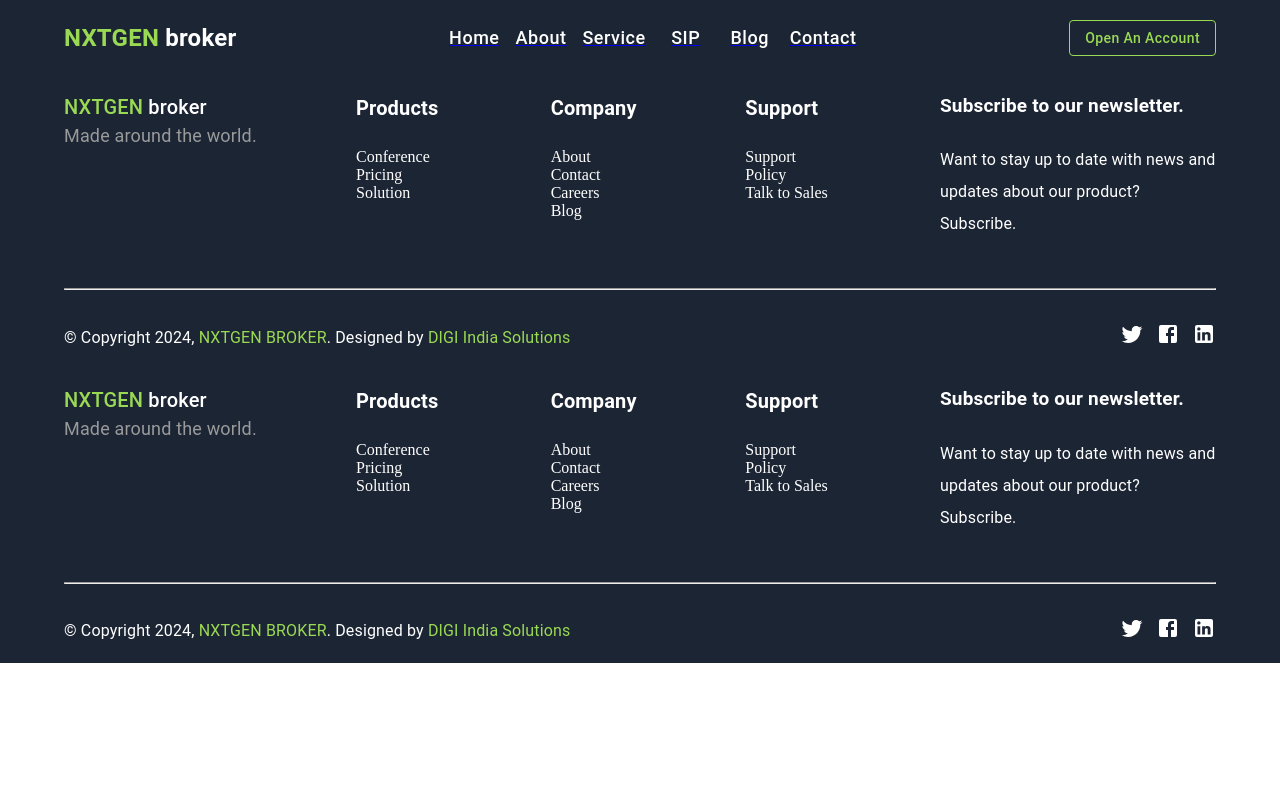
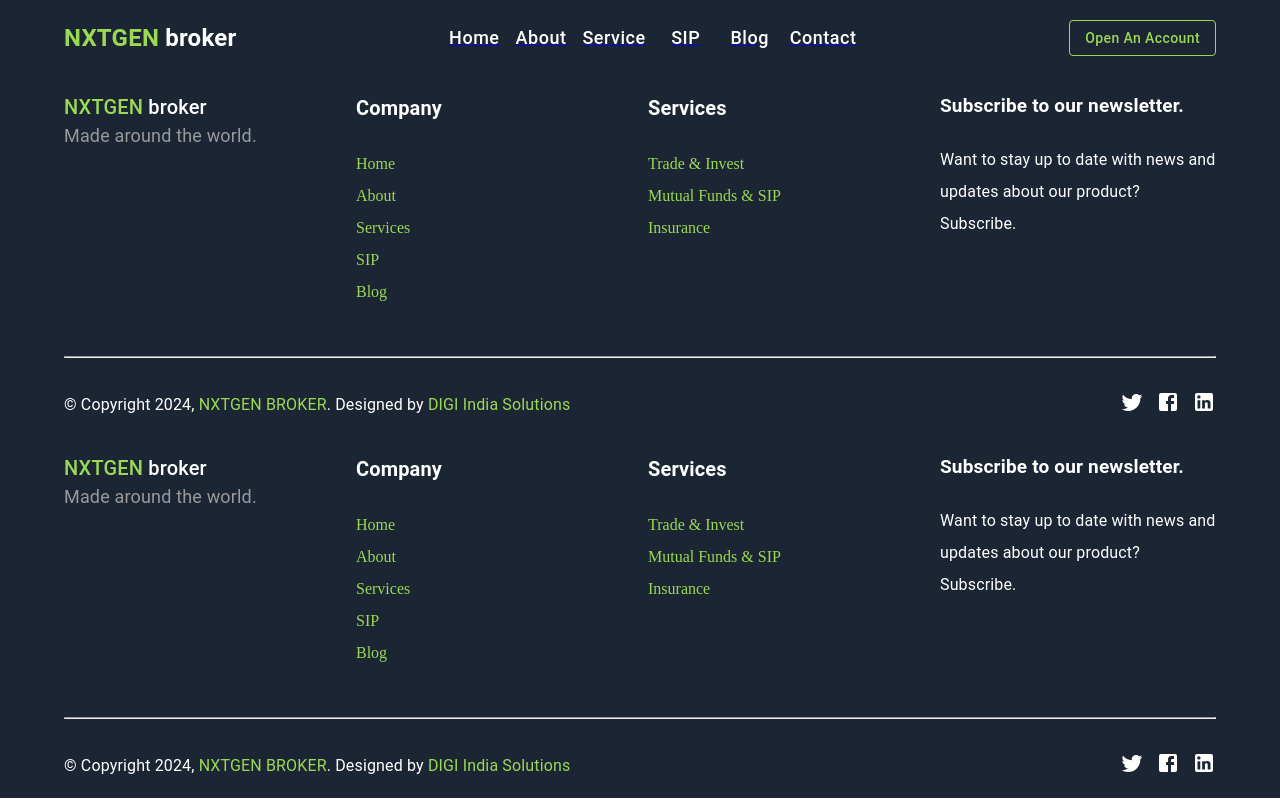
Before and after one commit to GOURAVPANCHAL/stock-broker-Next.js, a Next.js app: page /Footer in a window 1280 px wide. Built offline with nearby package versions, Linux system fonts and the light colour scheme.

Commit message:
new change

```diff
--- a/src/app/Footer/footer.css
+++ b/src/app/Footer/footer.css
@@ -3,5 +3,13 @@
     list-style-type: none;
     text-align: start;
     color: white;
-    font-family: poppins
+    font-family: poppins;
+    line-height: 2;
+
+
 }
+
+.footerul li a{
+    color: rgb(154, 217, 83);
+    text-decoration: none;
+}
--- a/src/app/Footer/page.js
+++ b/src/app/Footer/page.js
@@ -1,31 +1,23 @@
 "use client";
-import React, { useState } from "react";
+import React from "react";
 import Container from "@mui/material/Container";
 import {
   Box,
   Grid,
-  TextField,
   Typography,
 } from "@mui/material";
 import TwitterIcon from "@mui/icons-material/Twitter";
 import FacebookIcon from "@mui/icons-material/Facebook";
 import LinkedInIcon from "@mui/icons-material/LinkedIn";
 import Image from "next/image";
-import "../Footer/footer.css";
-import { Link } from "react-router-dom";
+import Link from "next/link"; // Correct import for Link
 import { useRouter } from "next/navigation";
-
+import './footer.css'
 const Footer = () => {
-  const [age, setAge] = useState("");
   const router = useRouter();
 
-  const handleChange = (event) => {
-    setAge(event.target.value);
-  };
-
   return (
-    <>
-      <Box mt={2} style={{ backgroundColor: '#1C2534'}}>
+    <Box mt={2} sx={{ backgroundColor: '#1C2534' }}>
       <Container>
         <Grid container spacing={2}>
           <Grid
@@ -35,7 +27,7 @@
             md={3}
           >
             <Typography color="rgb(154, 217, 83)" fontSize="20px" fontWeight="500">
-                NXTGEN <span style={{ color: 'white' }}> broker</span>
+              NXTGEN <span style={{ color: 'white' }}>broker</span>
             </Typography>
             <Typography fontSize="18px" color="#9A9A9A">
               Made around the world.
@@ -50,33 +42,17 @@
             <Typography fontSize="28px" fontWeight="600">
               <Image
                 alt="vector"
-                  src="/Vector.webp" // Use the correct path for your image
-                  width={100} // Adjust the width as needed
-                  height={100} // Adjust the height as needed
+                src="/Vector.webp"
+                width={100}
+                height={100}
               /> EverntUp.
             </Typography>
             <Typography mt={1} mb={4} fontSize="16px" color="#9A9A9A">
               Made around the world.
             </Typography>
           </Grid>
-            <Grid item xs={6} md={2}>
-              <Typography
-                variant="h6"
-                fontSize="20px"
-                fontWeight="600"
-                mb={3}
-                color="white"
-              >
-                Products
-              </Typography>
-              <ul className="footerul">
-                <li key="conference">Conference</li>
-                <li key="pricing">Pricing</li>
-                <li key="solution">Solution</li>
-              </ul>
-            </Grid>
 
-            <Grid item xs={6} md={2}>
+          <Grid item xs={6} md={3}>
             <Typography
               variant="h6"
               fontSize="20px"
@@ -87,13 +63,14 @@
               Company
             </Typography>
             <ul className="footerul">
-                <li key="about">About</li>
-                <li key="contact">Contact</li>
-                <li key="career">Careers</li>
-                <li key="blog">Blog</li>
+              <li key="Home"><Link href="/">Home</Link></li>
+              <li key="about"><Link href="/about">About</Link></li>
+              <li key="Services"><Link href="/service">Services</Link></li>
+              <li key="SIP"><Link href="/sip">SIP</Link></li>
+              <li key="blog"><Link href="/blog">Blog</Link></li>
             </ul>
           </Grid>
-            <Grid item xs={6} md={2}>
+          <Grid item xs={6} md={3}>
             <Typography
               variant="h6"
               fontSize="20px"
@@ -101,15 +78,15 @@
               color="white"
               mb={3}
             >
-                Support
+              Services
             </Typography>
             <ul className="footerul">
-                <li key="support">Support</li>
-                <li key="policy">Policy</li>
-                <li key="talk">Talk to Sales</li>
+              <li key="support"><Link href="/trade"> Trade & Invest</Link></li>
+              <li key="policy"><Link href="/mutualfunds"> Mutual Funds & SIP</Link></li>
+              <li key="talk"><Link href="/insurance"> Insurance</Link></li>
             </ul>
           </Grid>
-            <Grid item md={3}>
+          <Grid item md={3} xs={6}>
             <Typography mb={3} fontSize="19px" fontWeight="600" color="white">
               Subscribe to our newsletter.
             </Typography>
@@ -121,12 +98,11 @@
         <hr style={{ marginTop: "2rem", marginBottom: "2rem" }} />
       </Container>
 
-        <Container style={{ paddingBottom: "1rem", color: 'white' }}>
-          <Grid container style={{ alignItems: "center" }}>
+      <Container sx={{ paddingBottom: "1rem", color: 'white' }}>
+        <Grid container sx={{ alignItems: "center" }}>
           <Grid item md={11} xs={12}>
             <Typography fontSize="16px" color="white">
-              © Copyright 2024, <span style={{ color: "rgb(154, 217, 83)" }}>NXTGEN BROKER</span>. Designed by <span  style={{cursor:'pointer', color:'rgb(154, 217, 83)'}} onClick={() => router.push("https://www.digiindiasolutions.com/")}> DIGI India Solutions</span >
-
+              © Copyright 2024, <span style={{ color: "rgb(154, 217, 83)" }}>NXTGEN BROKER</span>. Designed by <span style={{ cursor: 'pointer', color: 'rgb(154, 217, 83)' }} onClick={() => router.push("https://www.digiindiasolutions.com/")}>DIGI India Solutions</span>
             </Typography>
           </Grid>
           <Grid item xs={12} md={1}>
@@ -136,20 +112,19 @@
               alignItems="center"
             >
               <Typography>
-                  <TwitterIcon style={{ color: "white" }} />
+                <TwitterIcon sx={{ color: "white" }} />
               </Typography>
               <Typography>
-                  <FacebookIcon style={{ color: "white" }} />
+                <FacebookIcon sx={{ color: "white" }} />
               </Typography>
               <Typography>
-                  <LinkedInIcon style={{ color: "white" }} />
+                <LinkedInIcon sx={{ color: "white" }} />
               </Typography>
             </Box>
           </Grid>
         </Grid>
       </Container>
     </Box>
-    </>
   );
 };
 
--- a/src/app/globals.css
+++ b/src/app/globals.css
@@ -157,5 +157,5 @@
 }
 
 a{
-  text-decoration: none;
+  text-decoration: none !important;
 }
--- a/src/app/layout.js
+++ b/src/app/layout.js
@@ -1,14 +1,14 @@
 import Header from './Header/page'
 import Footer from './Footer/page'
 export const metadata = {
-  title: 'Next.js',
-  description: 'Generated by Next.js',
+  title: 'NXTGEN Broker',
+  description: 'Generated by Digi India Solution',
 }
 
 export default function RootLayout({ children }) {
   return (
     <html lang="en">
-      <body style={{margin:'0'}}>
+      <body style={{margin:'0', padding:'0', textDecoration:'none'}}>
         <Header />
         {children}
         <Footer />
--- a/src/app/service/service.css
+++ b/src/app/service/service.css
@@ -172,6 +172,7 @@
   color: var(--dark-color);
   background-color: var(--clr);
   transition: var(--transition);
+  cursor: pointer;
 }
 .card__bx:hover .card__data a {
   color: var(--clr);
```
Also changed, not shown: src/app/contact/page.js (+37 -89 lines), src/app/open_account/page.js (+23 -23 lines), src/app/tabitem/page.js (+16 -0 lines). Lines whose indentation alone changed are shown as unchanged.
